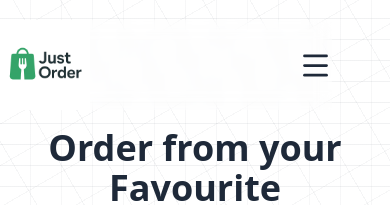
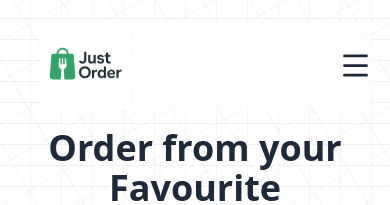
Before and after one commit to DOCTYPE-FRANCO/justorder, a React (Vite) app: page / in a window 390 px wide. Shown: the top 205 px of the page. Built offline with nearby package versions, Linux system fonts and the light colour scheme.

Commit message:
last try

```diff
--- a/src/Components/Header.jsx
+++ b/src/Components/Header.jsx
@@ -4,7 +4,7 @@ import Navbar from "./Navbar";
 
 function Header(){
     return(
-        <div className="z-50 mb-32 top-5 flex flex-row fixed justify-self-center justify-between items-center w-[85vw] backdrop-blur-sm">
+        <div className="md:ml-0 ml-10 z-50 mb-32 top-5 flex flex-row fixed justify-self-center justify-between items-center w-[85vw] backdrop-blur-sm">
             <img src={Logo} className="w-[90px]" />
             <Navbar />
         </div>
```
